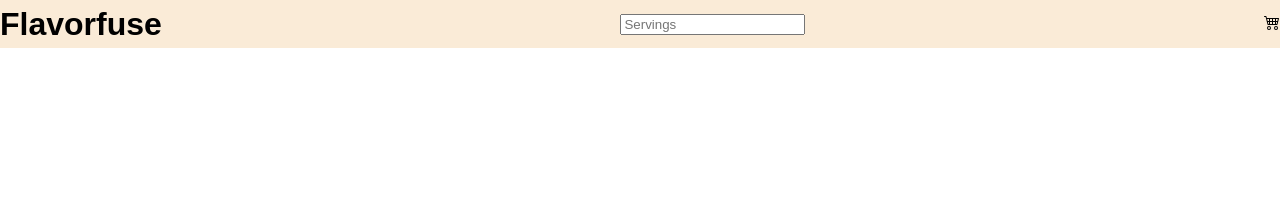
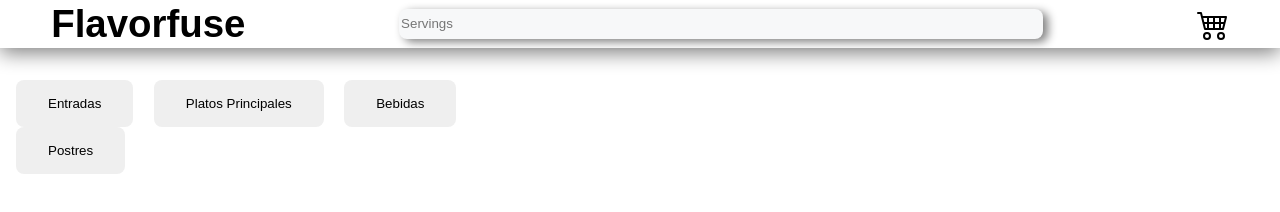
Before and after one commit to EstebanForeroM/ParcialCorte1WebDev, a plain HTML site: page catalog.html in a window 1280 px wide. Drawn offline with Linux system fonts and the light colour scheme.

Commit message:
Co-authored-by: Joel-109 <Joel-109@users.noreply.github.com>

```diff
--- a/catalog.html
+++ b/catalog.html
@@ -1,6 +1,7 @@
 <!DOCTYPE html>
 <html lang="en">
     <head>
+        <link rel="stylesheet" href="generalStyles.css">
         <link rel="stylesheet" href="styles2.css">
         <meta charset="UTF-8">
         <meta name="viewport" content="width=device-width, initial-scale=1.0">
@@ -10,13 +11,14 @@
         <header>
             <h1> Flavorfuse </h1>
             <input type="text" placeholder="Servings">
-            <a href="catalog.html"> <img src="img/cart4.svg" alt=""> </a>
+            <img src="img/cart4.svg" alt="">
         </header>
         <main>
-            <section>
-                <div>
-                    <p> </p>
-                </div>
+            <section id="category-selector">
+                <button> Entradas  </button>
+                <button> Platos Principales</button>
+                <button> Bebidas </button>
+                <button> Postres </button>
             </section>
         </main>
     </body>
--- /dev/null
+++ b/generalStyles.css
@@ -0,0 +1,34 @@
+* {
+    margin: 0;
+    font-family: 'arial';
+}
+
+header {
+    display: flex;
+    background-color: rgb(255, 255, 255);
+    height: 3rem;
+    align-items: center;
+    position: fixed;
+    width: 100%;
+    top: 0;
+    justify-content: space-between;
+}
+
+header h1 {
+    margin-left: 4%;
+    font-size: clamp(1rem, 3vw, 3rem);
+}
+
+header input{
+    width: 50%;
+    background-color: #f7f8f9;
+    box-shadow: 5px 3px 10px gray;
+    height: 1.8rem;
+    border-style: none;
+    border-radius: 0.5rem;
+}
+
+header img {
+    margin-right:4%;
+    height: 2rem;
+}
--- a/styles.css
+++ b/styles.css
@@ -1,39 +1,3 @@
-
-
-* {
-    margin: 0;
-    font-family: 'arial';
-}
-
-header {
-    display: flex;
-    background-color: rgb(255, 255, 255);
-    height: 3rem;
-    align-items: center;
-    position: fixed;
-    width: 100%;
-    justify-content: space-between;
-}
-
-header h1 {
-    margin-left: 4%;
-    font-size: clamp(1rem, 3vw, 3rem);
-}
-
-header input{
-    width: 50%;
-    background-color: #f7f8f9;
-    box-shadow: 5px 3px 10px gray;
-    height: 1.8rem;
-    border-style: none;
-    border-radius: 0.5rem;
-}
-
-header img {
-    margin-right:4%;
-    height: 2rem;
-}
-
 main{
     height: 100vh;
     background-image: url("img/mainImage.webp");
@@ -41,7 +5,6 @@ main{
     background-size: cover;
     background-position: center;
 }
-
 
 section {
     width: 100%;
@@ -55,7 +18,8 @@ section {
 }
 
 #about-us{
-    background-color: aquamarine;
+    background-color: #dce2e9;
+    color: rgb(209, 199, 199);
     display: flex;
     width: 100%;;
     justify-content: space-around;
@@ -86,7 +50,7 @@ section {
 
 .dev-container{
     margin-top: 5%;
-    background-color: rgb(255, 209, 60);
+    background-color: #bd2136;
     text-align: center;
     border-radius: 1.5rem;
     width: 40%;
--- a/styles2.css
+++ b/styles2.css
@@ -1,14 +1,17 @@
-* {
-    margin: 0;
-    font-family: 'arial';
+header {
+    box-shadow: 0px 5px 20px gray;
 }
 
-header {
-    display: flex;
-    background-color: antiquewhite;
-    height: 3rem;
-    align-items: center;
-    position: fixed;
-    width: 100%;
-    justify-content: space-between;
+section{
+    margin-top: 5rem;
+    width: 30rem;
 }
+
+#category-selector button {
+    margin-left: 1rem;
+    border-radius: 0.5rem;
+    padding: 1rem 2rem;
+    border-style: none;
+    cursor: pointer;
+
+}
```
Also changed, not shown: index.html (+2 -5 lines).
